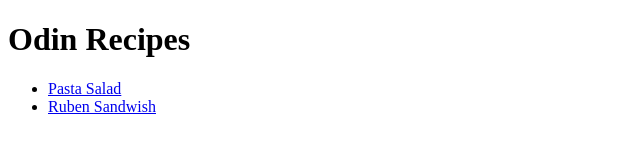
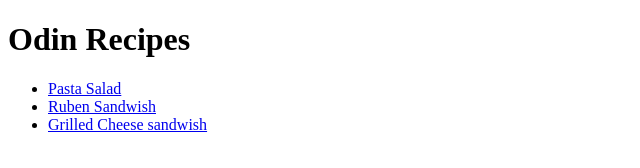
Before and after one commit to ksishadow/Proyect-recipes, a plain HTML site: page index.html in a window 1280 px wide. Shown: the whole page, without its empty margins (0-640 px from the left). Drawn offline with Linux system fonts and the light colour scheme.

Commit message:
adding the link for the cheese sandwish to the index.html

```diff
--- a/index.html
+++ b/index.html
@@ -10,6 +10,7 @@
     <ul>
         <li><a href="../Proyect-recipes/pasta_salad_recipe.html">Pasta Salad</a></li>
         <li><a href="../Proyect-recipes/ruben_sandwish_recipe.html">Ruben Sandwish</a></li>
+        <li><a href="../Proyect-recipes/grilled_cheese_sandwish.html">Grilled Cheese sandwish</a></li>
     </ul>
 </body>
 </html>
```
